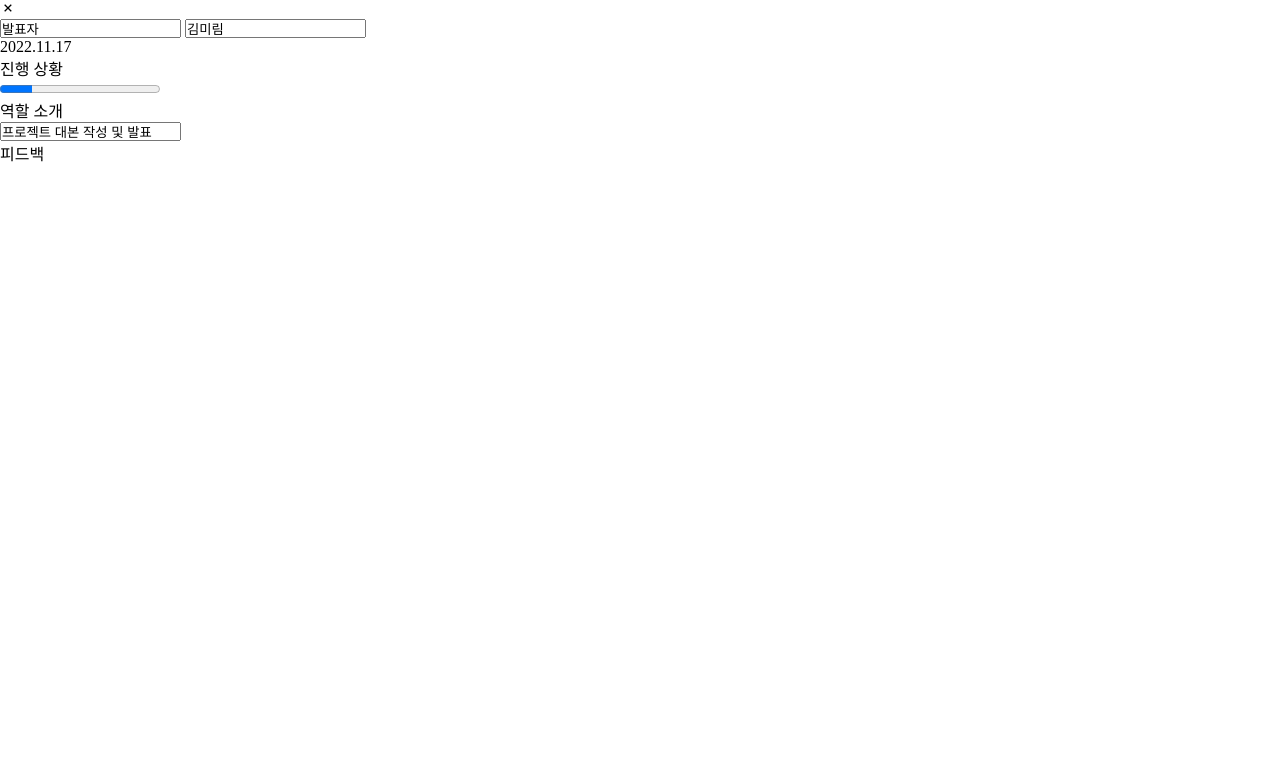
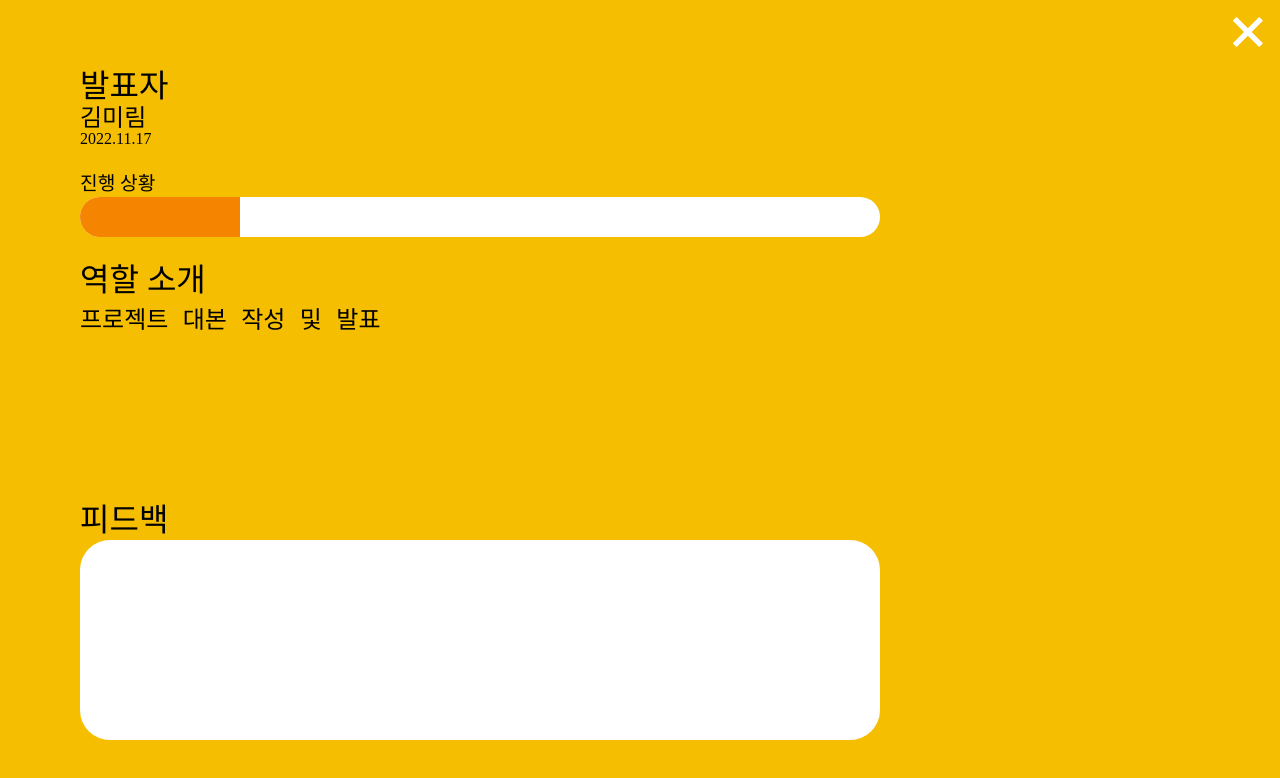
Before and after one commit to Hyemin-12/join-me, a plain HTML site: page role/addRole.html in a window 1280 px wide. Drawn offline with nearby package versions, Linux system fonts and the light colour scheme.

Commit message:
addRole css

```diff
--- a/role/addRole.html
+++ b/role/addRole.html
@@ -14,12 +14,15 @@
         <i class='bx bx-x'></i>
     </div>
     <input class="title" value="발표자"/>
+    <br/>
     <input class="manager" value="김미림"/>
     <div class="dead-line">2022.11.17</div>
     <div class="progress">진행 상황</div>
     <progress value="20" max="100"></progress>
     <div class="info">역할 소개</div>
-    <input class="info-content" value="프로젝트 대본 작성 및 발표"/>
+    <div class="text">
+        <textarea class="info-content" maxlength="100">프로젝트 대본 작성 및 발표</textarea>
+    </div>
     <div class="feedback">피드백</div>
     <div class="feedback-content"></div>
 </body>
--- a/role/css/addRole.css
+++ b/role/css/addRole.css
@@ -0,0 +1,89 @@
+body {
+    background-color: #F5BE00;
+    margin-left: 80px;
+}
+
+.icon-container {
+    display: flex;
+    justify-content: flex-end;
+}
+
+i {
+    font-size: 4rem;
+    color: white;
+}
+
+input {
+    border: none;
+    background-color: #F5BE00;
+}
+
+input:focus {
+    outline: none;
+}
+
+textarea {
+    border: none;
+    background-color: #F5BE00;
+    width: 800px;
+    height: 150px;
+    resize: none;
+}
+
+textarea:focus {
+    outline: none;
+}
+
+.title {
+    font-size: 2rem;
+}
+
+.manager {
+    font-size: 1.5rem;
+}
+
+.dead-line {
+    font-size: 1rem;
+}
+
+.progress {
+    font-size: 1.2rem;
+    margin-top: 20px;
+}
+
+progress {
+    appearance: none;
+}
+
+progress::-webkit-progress-bar {
+    background-color: white;
+    border-radius: 50px;
+    width: 800px;
+    height: 40px;
+}
+
+progress::-webkit-progress-value {
+    background-color: #F58400;
+    border-radius: 50px 0px 0px 50px;
+}
+
+.info {
+    font-size: 2rem;
+    padding-top: 40px;
+}
+
+.info-content {
+    font-size: 1.5rem;
+}
+
+.feedback {
+    font-size: 2rem;
+    margin-top: 40px;
+}
+
+.feedback-content {
+    background-color: white;
+    width: 800px;
+    height: 200px;
+    border-radius: 30px;
+}
```
